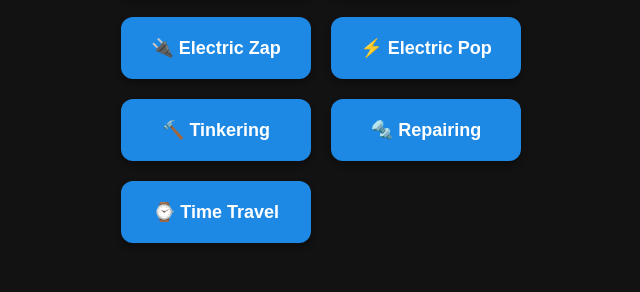
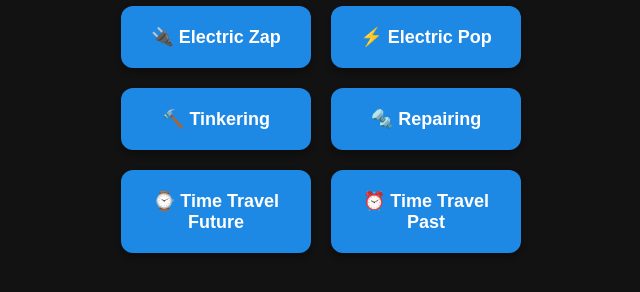
Before and after one commit to mswhisenhunt/vbs-soundboard, a plain HTML site: page index.html in a window 1280 px wide. Shown: the part 376-668 px from the top of the page, without its empty margins (319-959 px from the left). Drawn offline with Linux system fonts and the light colour scheme.

Commit message:
Update time travel button labels in index.html

```diff
--- a/index.html
+++ b/index.html
@@ -58,7 +58,8 @@
         <button class="sound-btn" onclick="playSound('electric-pop.mp3')">⚡ Electric Pop</button>
         <button class="sound-btn" onclick="playSound('robot-tinkering.mp3')">🔨 Tinkering</button>
         <button class="sound-btn" onclick="playSound('tinker-tapper.mp3')">🔩 Repairing</button>
-        <button class="sound-btn" onclick="playSound('time-travel-future.mp3')">⌚ Time Travel</button>
+        <button class="sound-btn" onclick="playSound('time-travel-future.mp3')">⌚ Time Travel Future</button>
+        <button class="sound-btn" onclick="playSound('time-travel-present.mp3')">⏰ Time Travel Past</button>
 
     </div>
 
```
